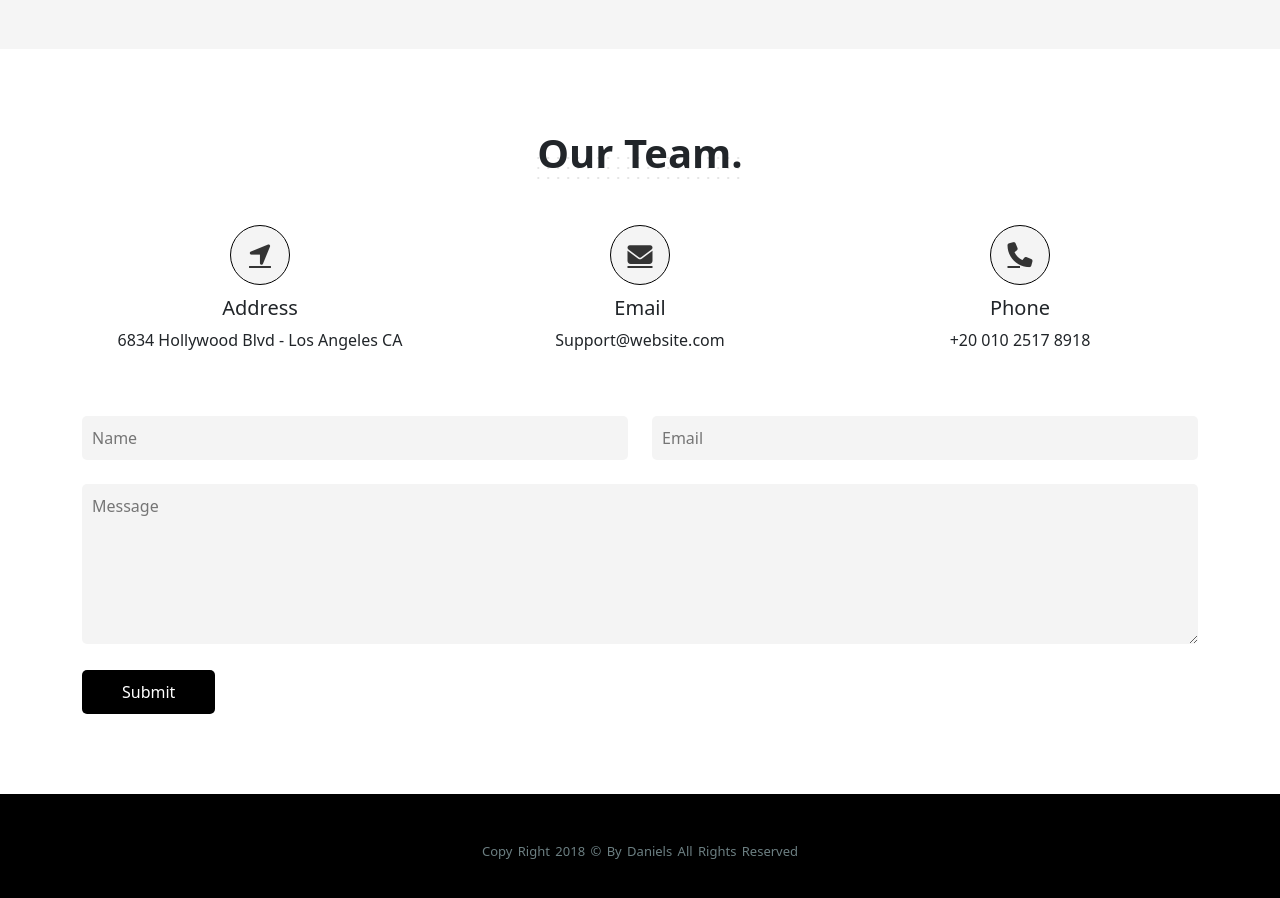
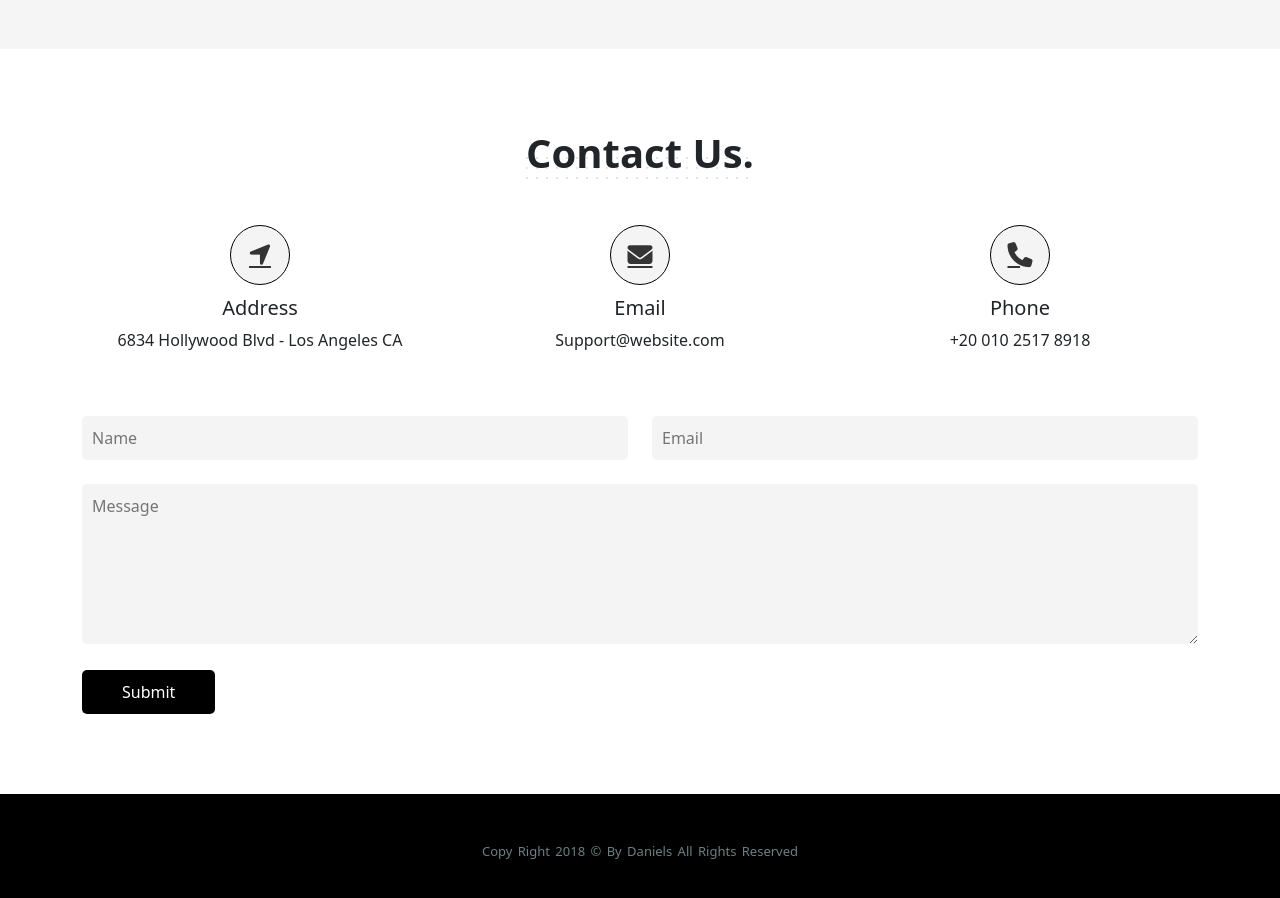
Before and after one commit to ahmedismai/Daniels-Design, a plain HTML site: page index.html in a window 1280 px wide. Shown: the part 4940-5838 px from the top of the page. Drawn offline with nearby package versions, Linux system fonts and the light colour scheme.

Commit message:
Simple change

```diff
--- a/index.html
+++ b/index.html
@@ -837,7 +837,7 @@
   <section class="contact section-padding"  id="contact">
     <div class="container">
       <div class="text-center ser">
-        <h2 class="text-capitalize info">Our Team.</h2>
+        <h2 class="text-capitalize info">Contact Us.</h2>
     </div>
     <div class="row mt-5">
       <div class="col-lg-4 text-center ">
```
